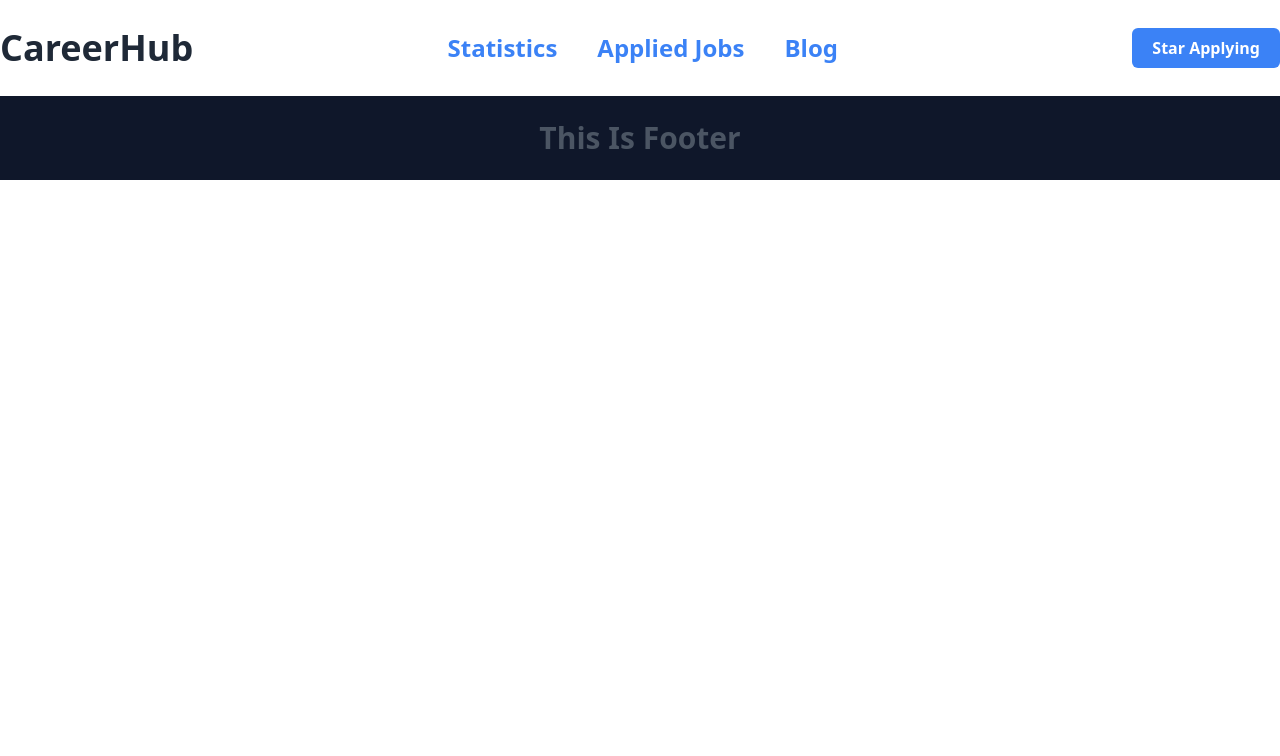
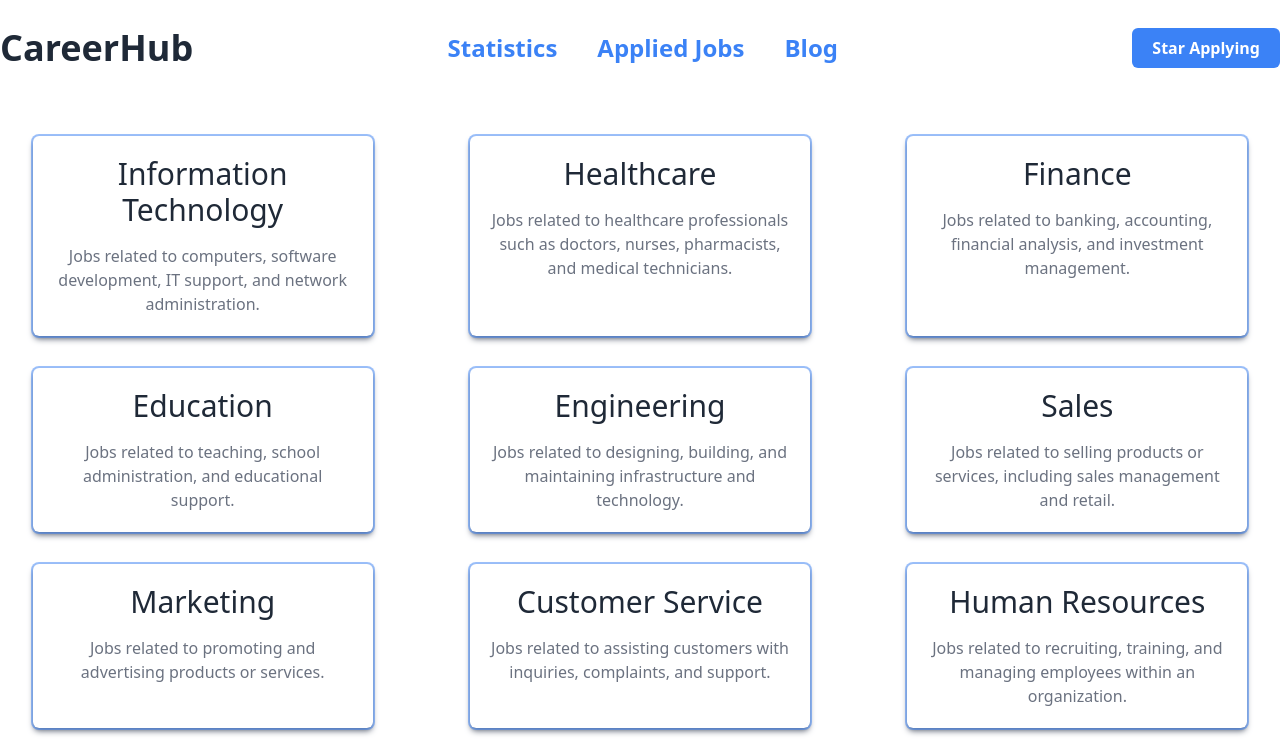
Before and after one commit to AshikurZaman01/React-Practice_, a React (Vite) app: page / in a window 1280 px wide. Shown: the top 756 px of the page. Built offline with nearby package versions, Linux system fonts and the light colour scheme.

Commit message:
add jobCategory List

```diff
--- /dev/null
+++ b/public/JobList.json
@@ -0,0 +1,54 @@
+{
+    "job_categories": [
+        {
+            "id": 1,
+            "name": "Information Technology",
+            "description": "Jobs related to computers, software development, IT support, and network administration."
+        },
+        {
+            "id": 2,
+            "name": "Healthcare",
+            "description": "Jobs related to healthcare professionals such as doctors, nurses, pharmacists, and medical technicians."
+        },
+        {
+            "id": 3,
+            "name": "Finance",
+            "description": "Jobs related to banking, accounting, financial analysis, and investment management."
+        },
+        {
+            "id": 4,
+            "name": "Education",
+            "description": "Jobs related to teaching, school administration, and educational support."
+        },
+        {
+            "id": 5,
+            "name": "Engineering",
+            "description": "Jobs related to designing, building, and maintaining infrastructure and technology."
+        },
+        {
+            "id": 6,
+            "name": "Sales",
+            "description": "Jobs related to selling products or services, including sales management and retail."
+        },
+        {
+            "id": 7,
+            "name": "Marketing",
+            "description": "Jobs related to promoting and advertising products or services."
+        },
+        {
+            "id": 8,
+            "name": "Customer Service",
+            "description": "Jobs related to assisting customers with inquiries, complaints, and support."
+        },
+        {
+            "id": 9,
+            "name": "Human Resources",
+            "description": "Jobs related to recruiting, training, and managing employees within an organization."
+        },
+        {
+            "id": 10,
+            "name": "Art and Design",
+            "description": "Jobs related to creative fields such as graphic design, fashion design, and fine arts."
+        }
+    ]
+}
--- a/src/Components/Pages/Home/Home.jsx
+++ b/src/Components/Pages/Home/Home.jsx
@@ -1,7 +1,9 @@
+import JobCategory from "../JobCategory/JobCategory";
 
 const Home = () => {
     return (
         <div>
+            <JobCategory></JobCategory>
         </div>
     );
 };
--- /dev/null
+++ b/src/Components/Pages/JobCategory/JobCategory.jsx
@@ -0,0 +1,32 @@
+import { useEffect } from "react";
+import { useState } from "react";
+
+const JobCategory = () => {
+
+    const [jobs, setJobs] = useState([]);
+
+    useEffect(() => {
+        fetch('JobList.json')
+            .then(res => res.json())
+            .then(data => setJobs(data.job_categories))
+    }, [])
+
+    console.log(jobs);
+
+    return (
+        <div className="container mx-auto mb-10">
+            <div className="grid grid-cols-1 sm:grid-cols-2  md:grid-cols-2 lg:grid-cols-3 gap-8 mt-10">
+                {
+                    jobs.map((job, indx) => (
+                        <div key={indx} className="w-[340px] mx-auto ring-2 shadow-md shadow-gray-500 rounded-md p-5 space-y-4">
+                            <h1 className="text-3xl text-center">{job.name}</h1>
+                            <p className="text-gray-500 font-medium text-center">{job.description}</p>
+                        </div>
+                    ))
+                }
+            </div>
+        </div>
+    );
+};
+
+export default JobCategory;
```
